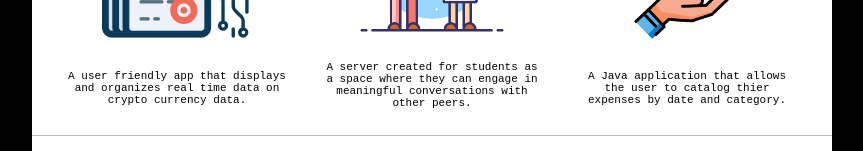
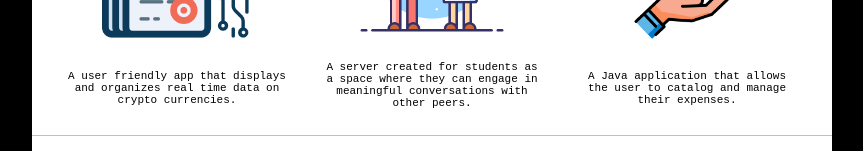
Before and after one commit to elewites/portfolio, a React (Create React App) app: page / in a window 1280 px wide. Shown: the part 471-622 px from the top of the page, without its empty margins (208-1071 px from the left). Built offline with nearby package versions, Linux system fonts and the light colour scheme.

Commit message:
final change

```diff
--- a/src/sections/Center.js
+++ b/src/sections/Center.js
@@ -13,7 +13,7 @@ function Center() {
       <div className="left">
         <Card
           title="CryptoApp"
-          description="A user friendly app that displays and organizes real time data on crypto currency data."
+          description="A user friendly app that displays and organizes real time data on crypto currencies."
           imageSource={Blockchain}
           link={"https://crypt0-app.netlify.app/"}
         />
@@ -22,7 +22,7 @@ function Center() {
         <Card title="StudentCord" description={studentCord} imageSource={StudentCord} link={"https://student-cord.netlify.app/"} />
       </div>
       <div className="right">
-        <Card title="ExpenseManager" description="A Java application that allows the user to catalog thier expenses by date and category."
+        <Card title="ExpenseManager" description="A Java application that allows the user to catalog and manage their expenses."
           imageSource={Expense}
           link={"https://github.com/elewites/ExpenseManager"}
         ></Card>
```
